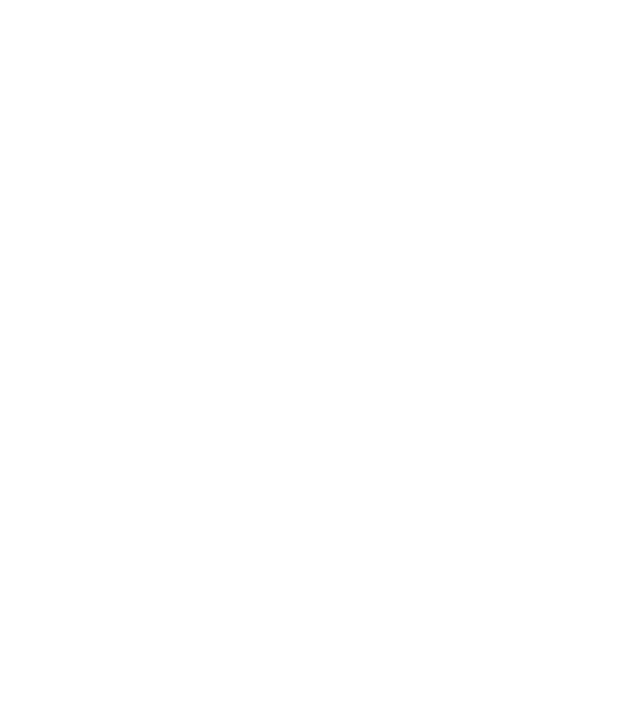
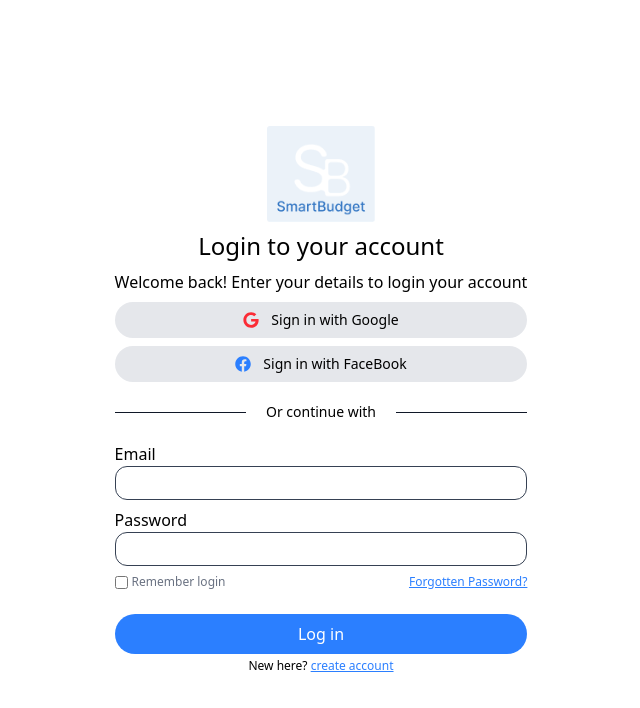
Before and after one commit to Olayinka-2/Smart-Budget, a React (Vite) app: page /login in a window 1280 px wide. Before the commit this address had no page. Shown: the top 708 px of the page, without its empty margins (319-959 px from the left). Built offline with nearby package versions, Linux system fonts and the light colour scheme.

Commit message:
Add the login page

```diff
--- a/package.json
+++ b/package.json
@@ -13,6 +13,7 @@
     "@tailwindcss/vite": "^4.1.16",
     "react": "^19.1.1",
     "react-dom": "^19.1.1",
+    "react-icons": "^5.5.0",
     "react-router-dom": "^7.9.5",
     "tailwindcss": "^4.1.16"
   },
--- a/src/App.jsx
+++ b/src/App.jsx
@@ -1,12 +1,14 @@
 import React from 'react'
 import { Route, Routes } from 'react-router-dom'
 import Index from './pages/Index'
+import Login from './pages/Login'
 
 const App = () => {
   return (
     <div>
       <Routes>
         <Route path='/' element={<Index />} />
+        <Route path='/login' element={<Login />} />
       </Routes>
     </div>
   )
--- a/src/pages/Index.jsx
+++ b/src/pages/Index.jsx
@@ -2,20 +2,22 @@
 import Logo from "../assets/Logo.png";
 import hero1 from "../assets/hero1.png";
 import hero2 from "../assets/hero2.png";
+import { useNavigate } from "react-router-dom";
 
 const Index = () => {
+  const navigate = useNavigate();
+
   const [display, setDisplay] = useState(true);
   useEffect(() => {
     setTimeout(() => {
       setDisplay(false);
     }, 3000);
     return () => clearTimeout();
-  },[]);
+  }, []);
   return (
-    <div className="h-screen w-full overflow-hidden">
+    <div className="min-h-screen w-full flex flex-col">
       {display ? (
-        <div className="h-full flex justify-center items-center">
-
+        <div className="h-screen flex justify-center items-center">
           <div className="flex flex-col gap-4">
             <img className="w-25 sm:w-30 lg:w-40 mx-auto" src={Logo} alt="" />
             <p className="text-base font-medium">
@@ -24,10 +26,10 @@
           </div>
         </div>
       ) : (
-        <div class="relative flex flex-col md:flex-row h-full w-full">
-          <div class="absolute inset-0 bg-gradient-to-b md:bg-gradient-to-r md:from-white via-blue-50 to-blue-800 z-0"></div>
+        <div className="relative flex flex-col md:flex-row flex-1 w-full">
+          <div className="absolute inset-0 bg-gradient-to-b md:bg-gradient-to-r md:from-white via-blue-50 to-blue-800 z-0"></div>
 
-          <div class="absolute inset-0 backdrop-blur-sm  z-0"></div>
+          <div className="absolute inset-0 backdrop-blur-sm  z-0"></div>
 
           <div className="z-10 h-full flex flex-col md:flex-row items-center justify-center gap-10">
             <div className="hero-image flex-1 md:flex justify-center items-center">
@@ -38,8 +40,8 @@
                 className="-mt-10 mx-auto md:hidden max-w-xs"
               />
             </div>
-            <div className="hero-writeup flex-1 p-10">
-              <div className="text-center flex flex-col gap-7 text-gray-100 max-w-2/3 mx-auto">
+            <div className="hero-writeup flex-1 p-10 w-full">
+              <div className="text-center flex flex-col gap-7 text-gray-100 w-full md:max-w-2/3 mx-auto">
                 <h1 className="font-bold text-3xl">
                   Personal Finance & Budget App
                 </h1>
@@ -48,7 +50,10 @@
                   Voluptate sunt inventore odio maxime aliquid consequatur ut
                   accusantium quisquam dignissimos placeat.
                 </p>
-                <button className="text-blue-500 outline-none rounded-4xl px-4 py-2 self-center font-semibold text-xl bg-white cursor-pointer">
+                <button
+                  onClick={() => navigate("/login")}
+                  className="text-blue-500 outline-none rounded-4xl px-4 py-2 self-center font-semibold text-xl bg-white cursor-pointer active:scale-110 transition-all duration-300"
+                >
                   Getting Started
                 </button>
                 <div className=" mx-auto flex gap-2 items-center">
--- /dev/null
+++ b/src/pages/Login.jsx
@@ -0,0 +1,83 @@
+import React from "react";
+import LoginLogo from "../assets/Logo2.png";
+import { Link } from "react-router-dom";
+import {FaGoogle, FaFacebook} from 'react-icons/fa';
+
+const Login = () => {
+  return (
+    <div className="flex items-center justify-center h-screen overflow-hidden px-10">
+      <div className="flex flex-col gap-2 items-center max-w-xl text-center">
+        <img src={LoginLogo} alt="" className="w-27" />
+        <p className="text-2xl font-medium">Login to your account</p>
+        <p className="text-base font-thin">
+          Welcome back! Enter your details to login your account
+        </p>
+        <div className="rounded-full bg-gray-200 py-2 px-8 w-full cursor-pointer hover:bg-gray-300 flex items-center justify-center gap-3">
+          <FaGoogle className="text-red-500"/>
+          <p className="font-medium text-sm">Sign in with Google</p>
+        </div>
+        <div className="rounded-full bg-gray-200 py-2 px-8 w-full cursor-pointer hover:bg-gray-300 flex items-center justify-center gap-3">
+          <FaFacebook className="text-blue-500" />
+          <p className="font-medium text-sm">Sign in with FaceBook</p>
+        </div>
+        <div className="flex items-center gap-5 w-full  my-3">
+          <div className="h-px flex-1 bg-gray-900"></div>
+          <div className="font-thin text-400 text-sm">Or continue with</div>
+          <div className="h-px flex-1 bg-gray-900"></div>
+        </div>
+        <div className="w-full">
+          <form action="" className="w-full text-left flex flex-col gap-2">
+            <div className="flex flex-col">
+              <label htmlFor="email">Email</label>
+              <input
+                required
+                type="email"
+                name="email"
+                id="email"
+                className="border border-gray-700 rounded-xl py-1 px-5 outline-0"
+              />
+            </div>
+            <div className="flex flex-col">
+              <label htmlFor="password">Password</label>
+              <input
+                required
+                type="password"
+                name="password"
+                id="password"
+                className="border border-gray-700 rounded-xl py-1 px-5 outline-0"
+              />
+            </div>
+            <div className="flex justify-between items-center">
+              <div className="inline-flex items-center gap-1">
+                <input type="checkbox" name="" id="" />
+                <Link>
+                  <p className="text-gray-500 text-xs">Remember login</p>
+                </Link>
+              </div>
+              <Link>
+                <p className="text-blue-500 underline text-xs">
+                  Forgotten Password?
+                </p>
+              </Link>
+            </div>
+            <div className="text-center mt-4">
+              <button className="bg-blue-500 text-white py-2 px-5 w-full rounded-full cursor-pointer hover:bg-blue-700">
+                Log in
+              </button>
+              <p className="text-xs mt-1">
+                New here?{" "}
+                <Link>
+                  <span className="text-blue-500 underline">
+                    create account
+                  </span>
+                </Link>
+              </p>
+            </div>
+          </form>
+        </div>
+      </div>
+    </div>
+  );
+};
+
+export default Login;
```
Also changed, not shown: src/assets/Logo2.png (added), 1 other file (tests, documents, lock files or other folders). Lines whose indentation alone changed are shown as unchanged.
